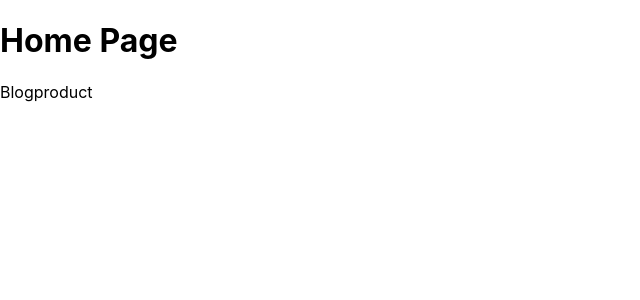
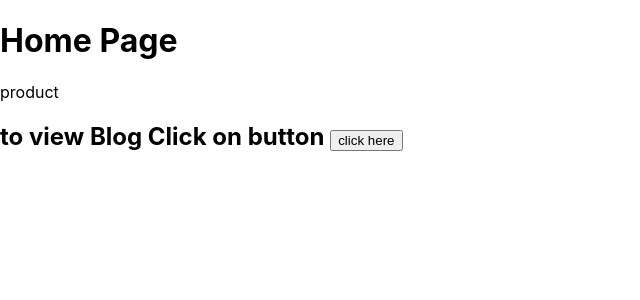
Before and after one commit to MistbornL/next, a Next.js app: page / in a window 1280 px wide. Shown: the top 300 px of the page, without its empty margins (0-640 px from the left). Built offline with nearby package versions, Linux system fonts and the light colour scheme.

Commit message:
navigate programaticly

```diff
--- a/pages/index.js
+++ b/pages/index.js
@@ -1,17 +1,27 @@
 import Link from "next/link";
+import { useRouter } from "next/router";
 
 import React from "react";
 
 const Home = () => {
+  const router = useRouter();
   return (
     <div>
       <h1>Home Page</h1>
-      <Link href={"/blog"}>
-        <a>Blog</a>
-      </Link>
+
       <Link href={"/product"}>
         <a>product</a>
       </Link>
+      <h2>
+        to view Blog Click on button{" "}
+        <button
+          onClick={() => {
+            router.push("/blog");
+          }}
+        >
+          click here
+        </button>
+      </h2>
     </div>
   );
 };
```
